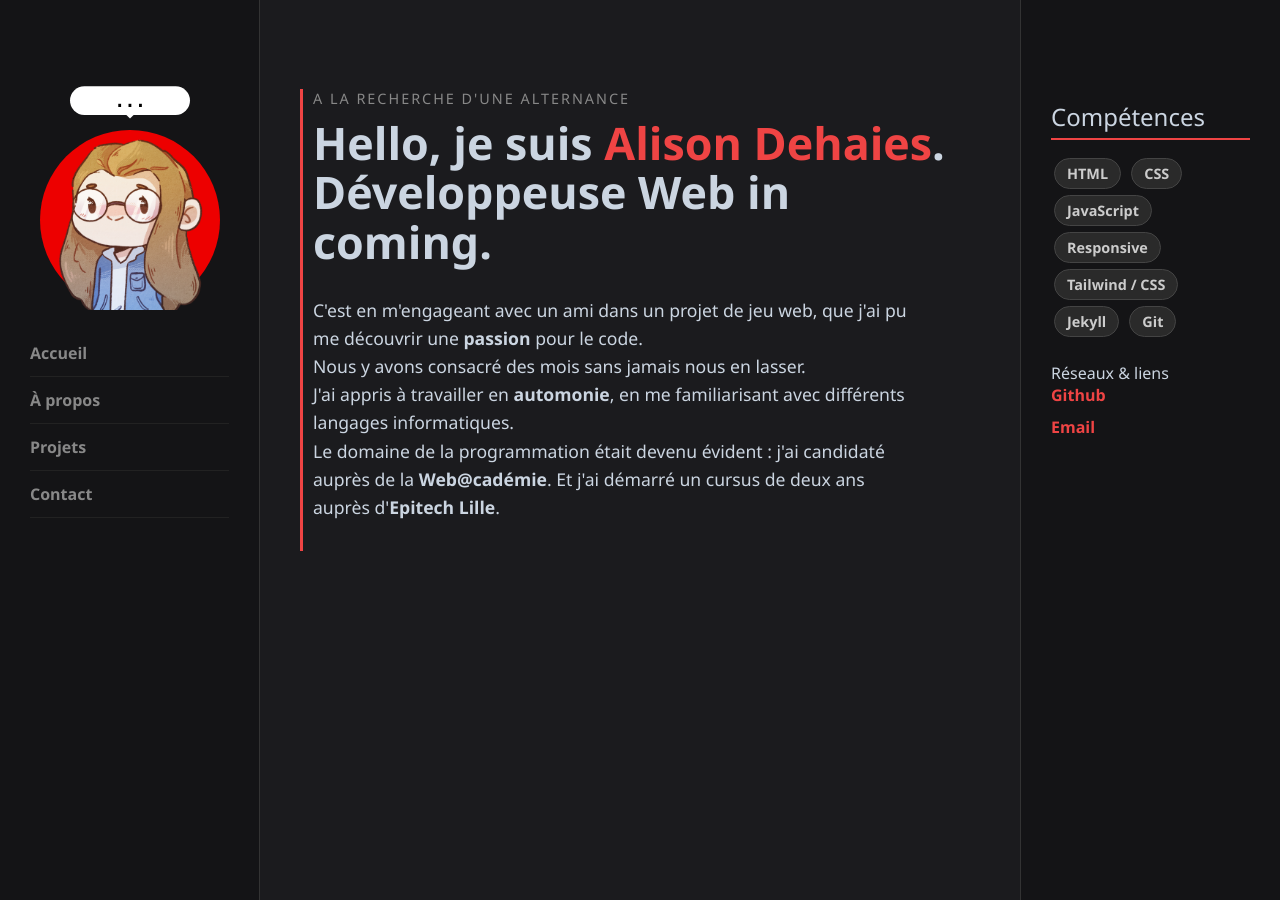
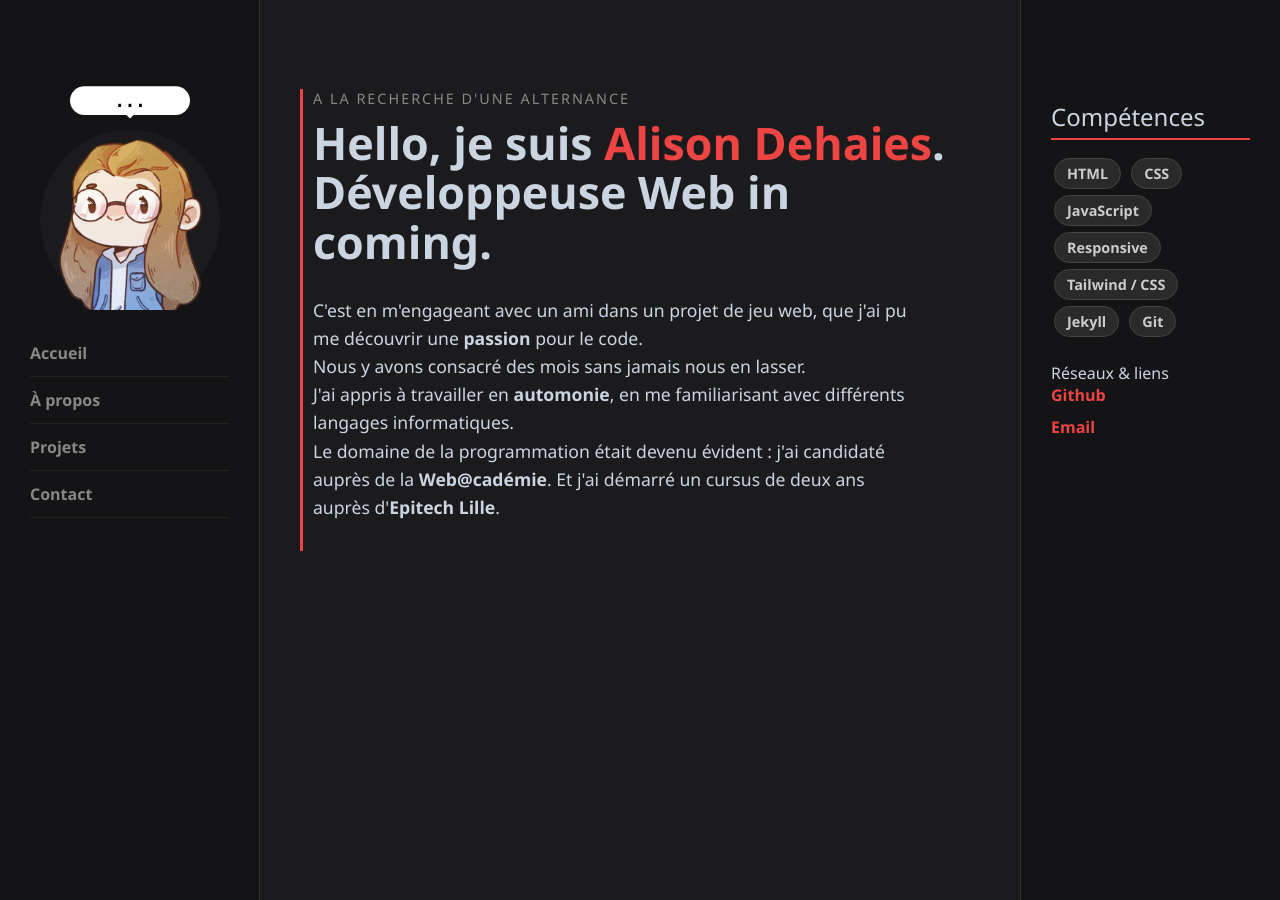
Before and after one commit to Meegy-exe/Portfolio, a Jekyll site: the page built from index.markdown, in a window 1280 px wide. Built offline with Jekyll 4.4.1, drawn with Linux system fonts in a browser that asks for light colours.

Commit message:
Fix profil bg color

```diff
--- a/_sass/_main.scss
+++ b/_sass/_main.scss
@@ -60,7 +60,7 @@ h1, h2, h3, h4, h5, h6 {
     text-align: center;
     cursor: pointer;
     // rond coloré derriere avatar
-    background-color: #ed0000;
+    background-color: $background-color;
     border-radius: 50%;
 }
 
```
